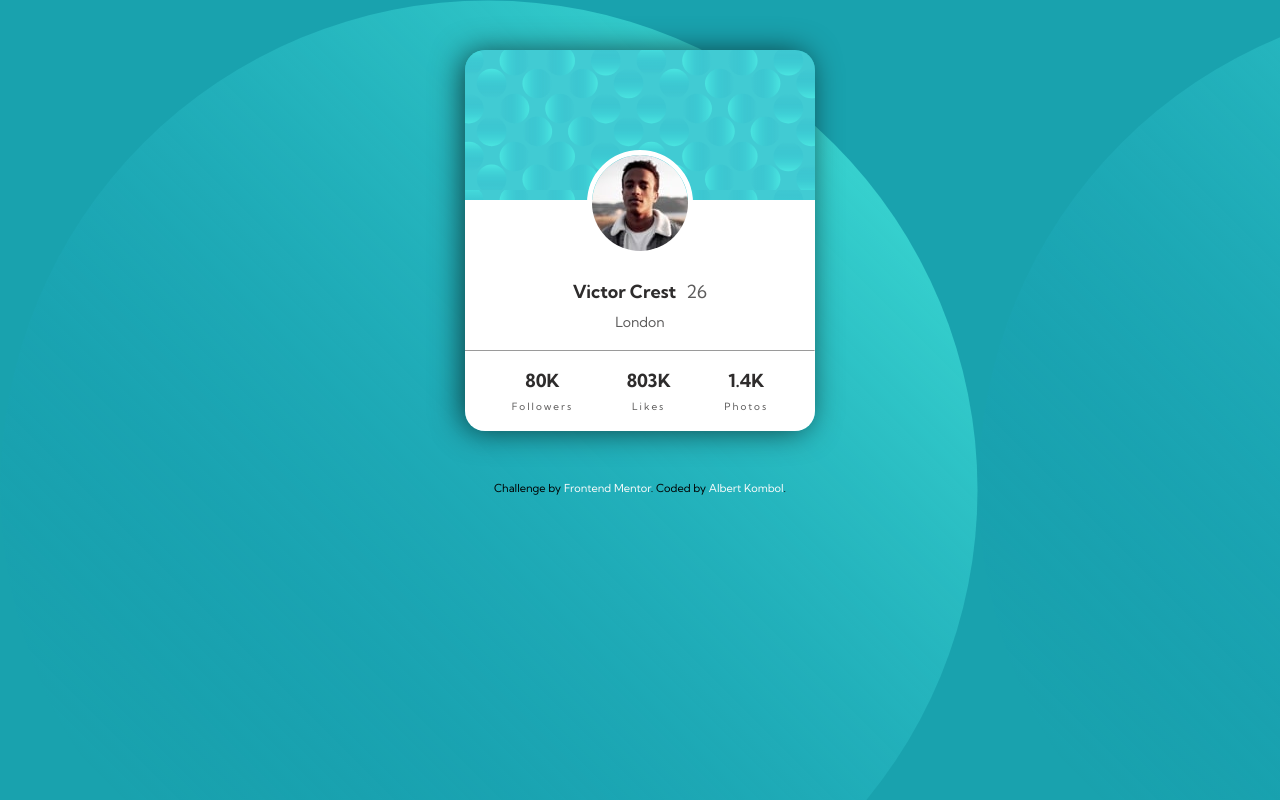
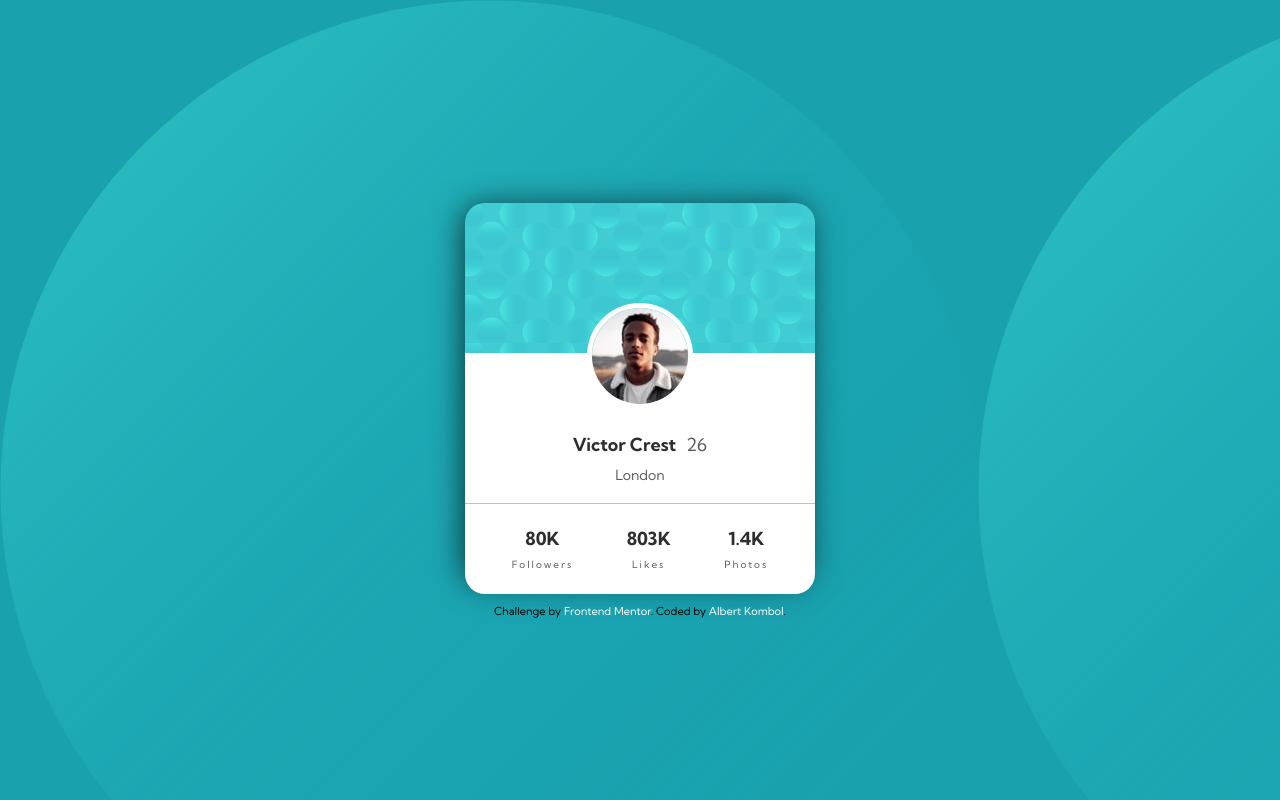
Before and after one commit to kalush89/profile-card-component-main, a plain HTML site: page index.html in a window 1280 px wide. Drawn offline with Linux system fonts and the light colour scheme.

Commit message:
Change horizontal lin colore

```diff
--- a/css/styles.css
+++ b/css/styles.css
@@ -12,8 +12,11 @@ body {
     flex-direction: column;
     justify-content: center;
     align-items: center;
-    background-image: url(/images/bg-pattern-top.svg);
+    background-image: url(/images/bg-pattern-bottom.svg);
     background-color: hsl(185, 75%, 39%);
+    max-width: 500px;
+    margin: auto;
+    min-height: 100vh;
 }
 
 .card {
@@ -21,8 +24,8 @@ body {
     grid-template:150px 150px 1px 80px/ 100%;
     box-shadow: -4px 1px 31px -2px rgba(0,0,0,0.68);
     width: 350px;
-    margin: 50px auto;
     border-radius: 20px 20px 20px 20px;
+    margin: 20px;
 }
 
 
@@ -83,7 +86,7 @@ body {
     background: white;
     border-radius: 0 0 20px 20px;
     text-align: center;
-    padding: 40px 20px;
+    padding: 45px 20px;
 }
 
 .followers,
@@ -106,8 +109,9 @@ body {
 }
 
 hr {
-    height: 0%;
-    background-color: rgb(247, 243, 243);
+    height: 1px;
+    background-color: rgb(196, 192, 192);
+    border: 0;
 }
 
 .attribution {
```
